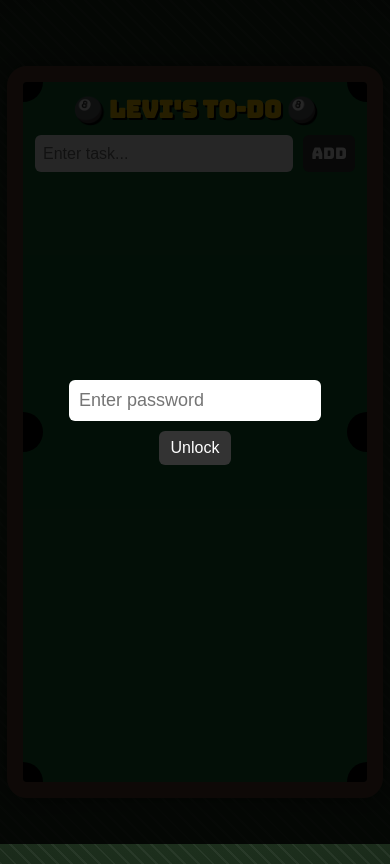
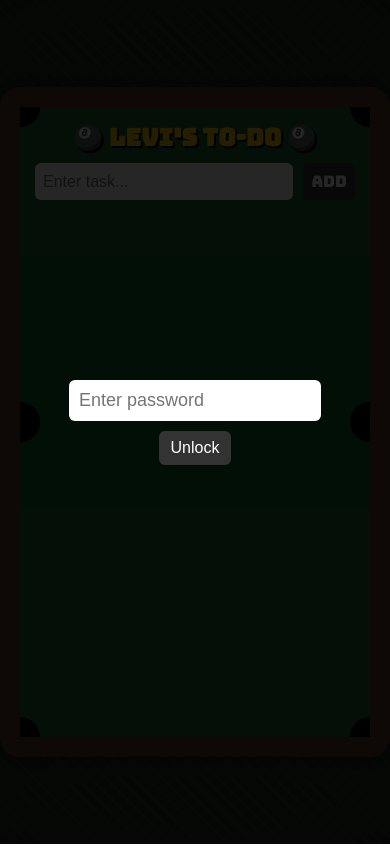
Before and after one commit to nibblys/24-bdaygift, a plain HTML site: page index.html in a window 390 px wide. Drawn offline with nearby package versions, Linux system fonts and the light colour scheme.

Commit message:
Another mobile fix...

```diff
--- a/index.html
+++ b/index.html
@@ -2,6 +2,7 @@
 <html lang="en">
 <head>
 <meta charset="UTF-8">
+<meta name="viewport" content="width=device-width, initial-scale=1.0">
 <title>Levi's To-Do List</title>
 <link href="https://fonts.googleapis.com/css2?family=Bungee&display=swap" rel="stylesheet">
 <link rel="stylesheet" href="https://cdn.jsdelivr.net/npm/flatpickr/dist/flatpickr.min.css">
@@ -84,23 +85,14 @@ li:hover {transform:translateY(-3px);box-shadow:0 4px 8px rgba(0,0,0,0.4);}
     }
 /* FOR MOBILE */
 @media (max-width: 480px) {
-  body {
-    flex-direction: column;
-    justify-content: center;
-    align-items: center;
-    min-height: 100vh;
-    padding: 10px;
+  .table {
+    overflow: hidden;
   }
-
-  .table {
-    width: 90vw;
-    max-width: 320px;
-    height: 80vh;
-    border: 16px solid #5c3d2e;
-    padding: 12px;
+  ul {
+    flex-grow: 1;
     overflow-y: auto;
+    -webkit-overflow-scrolling: touch;
   }
-
   h1 { font-size: 24px; }
   .ball { width: 36px; height: 36px; font-size: 14px; }
   .pin { width: 30px; height: 30px; }
```
